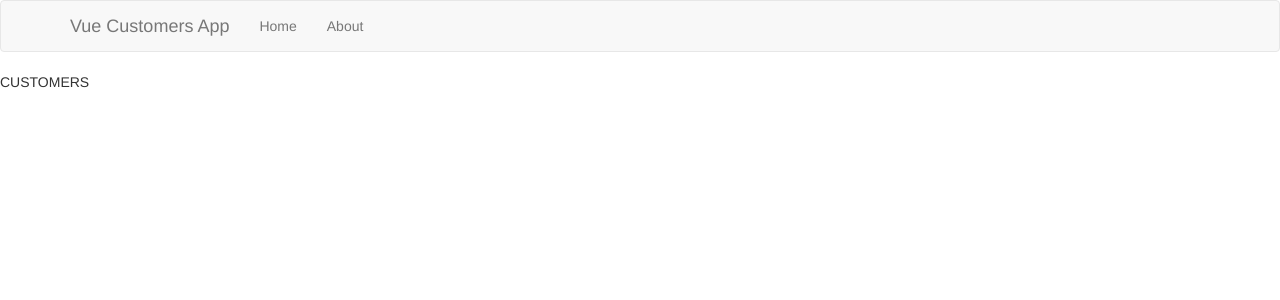
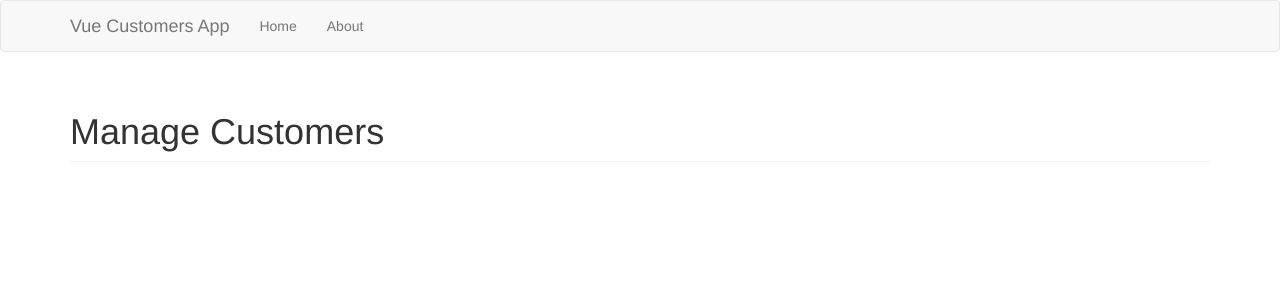
Before and after one commit to Auralcat/v-customers, a Vue app: page / in a window 1280 px wide. Shown: the top 300 px of the page. Built offline with nearby package versions, Linux system fonts and the light colour scheme; what vue-resource would draw is missing.

Commit message:
Add Boostrap classes to components + header

```diff
--- a/src/components/About.vue
+++ b/src/components/About.vue
@@ -1,6 +1,6 @@
 <template>
-  <div class="about">
-    ABOUT
+  <div class="about container">
+    <h1 class="page-header">About</h1>
   </div>
 </template>
 
--- a/src/components/Customers.vue
+++ b/src/components/Customers.vue
@@ -1,7 +1,7 @@
 <template>
-  <div class="customers">
-    CUSTOMERS
-  </div>
+<div class="customers container">
+  <h1 class="page-header">Manage Customers</h1>
+</div>
 </template>
 
 <script>
```
